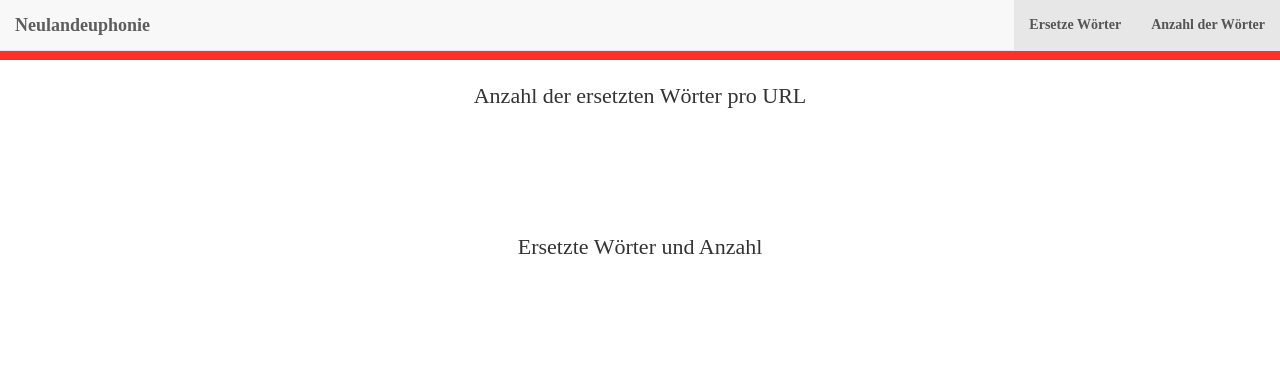
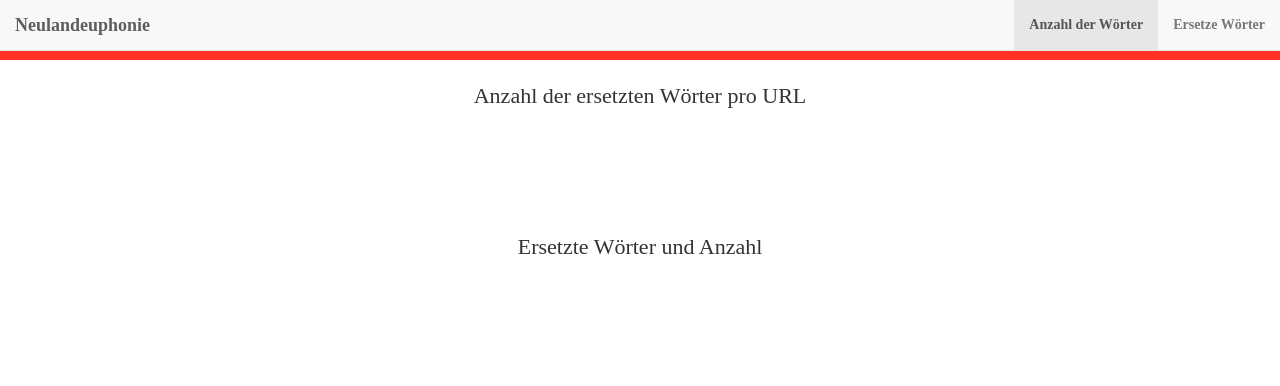
Before and after one commit to Jugendhackt/neulandeuphonie, a plain HTML site: page statistik/index.html in a window 1280 px wide. Drawn offline with nearby package versions, Linux system fonts and the light colour scheme; no server answers.

Commit message:
Revert "added jquery 'hide' & 'show' for the two statistics"
This reverts commit 73acce0cb46fdc342c565236d4b01f5cb9057ad7.

```diff
--- a/statistik/index.html
+++ b/statistik/index.html
@@ -31,8 +31,8 @@
 
 		            <div class="collapse navbar-collapse" id="navbar-collapse-main">
 		                <ul class="nav navbar-nav navbar-right page-scroll">
-		                    <li class="active bold replaced_words" onclick='$("div.sum_words").hide(); $("div.replaced_words").show(); $(".nav li.sum_words").removeClass("active"); $(".nav li.replaced_words").addClass("active");'><a>Ersetze Wörter</a></li>
-		                    <li class="active bold sum_words" onclick='$("div.replaced_words").hide(); $("div.sum_words").show(); $(".nav li.replaced_words").removeClass("active"); $(".nav li.sum_words").addClass("active");'><a>Anzahl der Wörter</a></li>
+		                    <li class="active bold sum_words"  onclick='$("div.sum_words").hide(); $("div.replaced_words").show(); $(".nav li.sum_words").addClass("active"); $(".nav li.replaced_words").removeClass("active");'><a href="#sum_words">Anzahl der Wörter</a></li>
+		                    <li class="bold replaced_words" onclick='$("div.sum_words").show(); $("div.replaced_words").hide(); $(".nav li.replaced_words").addClass("active"); $(".nav li.sum_words").removeClass("active");'><a href="#replaced_words">Ersetze Wörter</a></li>
 		                </ul>
 		            </div><!-- /.navbar-collapse -->
 		        </div><!-- /.container-fluid -->
--- a/statistik/js/main.js
+++ b/statistik/js/main.js
@@ -36,12 +36,12 @@ function drawChart(struct, data) {
 
 		//draw chart
 		var diameter = $(struct).width(),
-			format = d3.format(",d"),
+		format = d3.format(",d"),
     		color = d3.scale.category20c();
 		var bubble = d3.layout.pack()
     			.sort(null)
     			.size([diameter,diameter])
-				.padding(10);
+			.padding(1.5);
 		var svg = d3.select(struct).append("svg")
 			.attr("width", diameter)
 			.attr("height", diameter)
```
